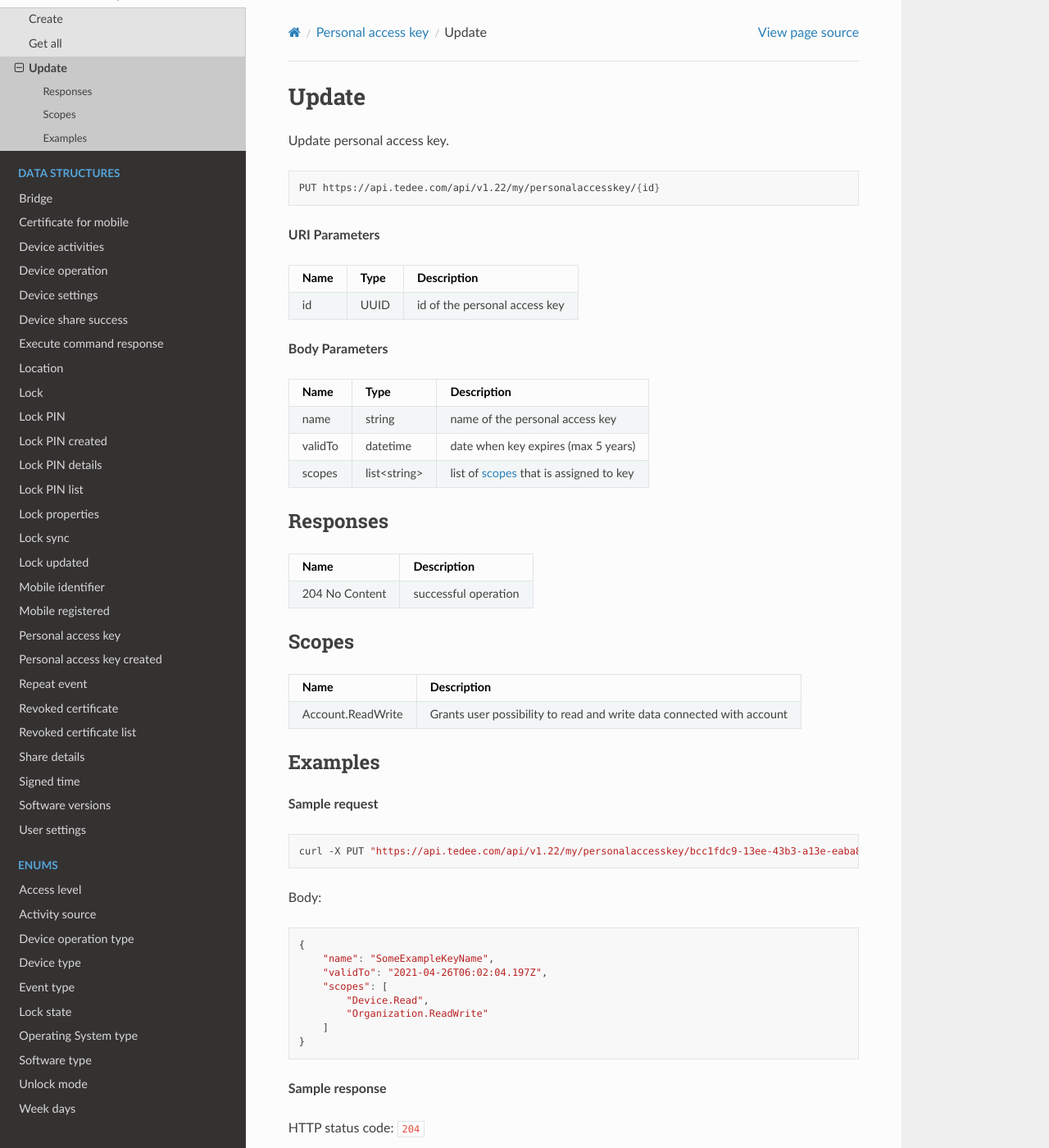
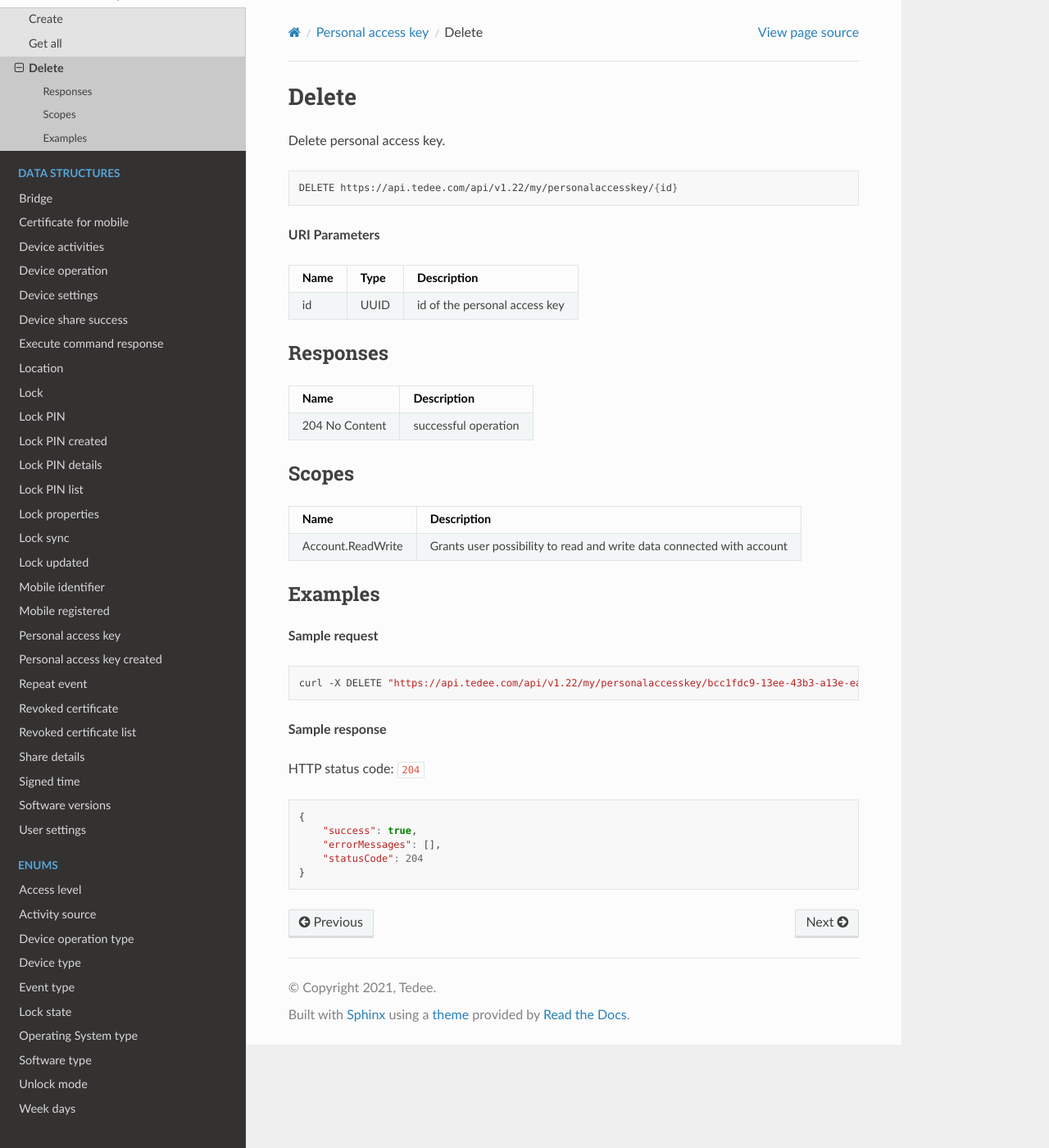
Before and after one commit to tedee-com/tedee-api-doc, a Sphinx documentation site: the page built from docs/source/endpoints/personalaccesskey/delete.rst, in a window 1280 px wide and 1400 px high. Shown: the whole window at 82% size. Built offline with Sphinx 7.4.7 and the Read the Docs theme 2.0.0, drawn with Linux system fonts in a browser that asks for light colours; pages that are not in the unit, such as notebooks, are missing from menus.

Commit message:
Add Delete pak endpoint (#82)
* Add Delete pak endpoint

* change list to table

* Revert change

Co-authored-by: Łukasz Kaczmarski <lukasz.kaczmarski@iteo.com.pl>

```diff
--- a/docs/source/datastructures/personal-access-key.rst
+++ b/docs/source/datastructures/personal-access-key.rst
@@ -10,7 +10,7 @@ Personal access key
 +--------------------+---------------+----------------------------------------------------+
 | validTo            | datetime      | date when key expires                              |
 +--------------------+---------------+----------------------------------------------------+
-| scopes             | list<string>  | list of scopes that is assigned to key             |
+| scopes             | string[]      | table of scopes that is assigned to key            |
 +--------------------+---------------+----------------------------------------------------+
 | prefix             | string        | part of the key                                    |
 +--------------------+---------------+----------------------------------------------------+
--- a/docs/source/endpoints/personalaccesskey/create.rst
+++ b/docs/source/endpoints/personalaccesskey/create.rst
@@ -16,7 +16,7 @@ Creates new personal access key.
 +--------------------+---------------+----------------------------------------------------------------+
 | validTo            | datetime      | date when key expires (max 5 years)                            |
 +--------------------+---------------+----------------------------------------------------------------+
-| scopes             | list<string>  | list of :ref:`scopes <list-of-scopes>` that is assigned to key |
+| scopes             | string[]      | table of :ref:`scopes <list-of-scopes>` that is assigned to key|
 +--------------------+---------------+----------------------------------------------------------------+
 
 Responses
--- a/docs/source/endpoints/personalaccesskey/update.rst
+++ b/docs/source/endpoints/personalaccesskey/delete.rst
@@ -1,11 +1,11 @@
-Update
+Delete
 =========================
 
-Update personal access key.
+Delete personal access key.
 
 .. code-block:: sh
 
-    PUT |apiUrl|/api/|apiVersion|/my/personalaccesskey/{id}
+    DELETE |apiUrl|/api/|apiVersion|/my/personalaccesskey/{id}
 
 **URI Parameters**
 
@@ -15,17 +15,6 @@ Update personal access key.
 | id                 | UUID          | id of the personal access key                      |
 +--------------------+---------------+----------------------------------------------------+
 
-**Body Parameters**
-
-+--------------------+---------------+----------------------------------------------------------------+
-| Name               | Type          | Description                                                    |
-+====================+===============+================================================================+
-| name               | string        | name of the personal access key                                |
-+--------------------+---------------+----------------------------------------------------------------+
-| validTo            | datetime      | date when key expires (max 5 years)                            |
-+--------------------+---------------+----------------------------------------------------------------+
-| scopes             | list<string>  | list of :ref:`scopes <list-of-scopes>` that is assigned to key |
-+--------------------+---------------+----------------------------------------------------------------+
 
 Responses
 -------------
@@ -52,20 +41,8 @@ Examples
 
 .. code-block:: sh
 
-    curl -X PUT "|apiUrl|/api/|apiVersion|/my/personalaccesskey/bcc1fdc9-13ee-43b3-a13e-eaba8eaf7996" -H "accept: application/json" -H "Content-Type: application/json-patch+json" -H "Authorization: Bearer <<access token>>" -d "<<body>>"
+    curl -X DELETE "|apiUrl|/api/|apiVersion|/my/personalaccesskey/bcc1fdc9-13ee-43b3-a13e-eaba8eaf7996" -H "accept: application/json" -H "Content-Type: application/json-patch+json" -H "Authorization: Bearer <<access token>>"
 
-Body:
-
-.. code-block:: js
-
-        {
-            "name": "SomeExampleKeyName",
-            "validTo": "2021-04-26T06:02:04.197Z",
-            "scopes": [
-                "Device.Read",
-                "Organization.ReadWrite"
-            ]
-        }
 
 **Sample response**
 
--- a/docs/source/endpoints/personalaccesskey/index.rst
+++ b/docs/source/endpoints/personalaccesskey/index.rst
@@ -10,10 +10,11 @@ Endpoints used for listing, creating, updating personal access keys.
    Create <create>
    Get all <get-all>
    Update <update>
-
+   Delete <delete>
 
 **Operations**
 
 - `Create <create.html>`_
 - `Get all <get-all.html>`_
 - `Update <update.html>`_
+- `Delete <delete.html>`_
```
Also changed, not shown: other parts of docs/source/endpoints/personalaccesskey/index.rst (+1 -1 lines).
